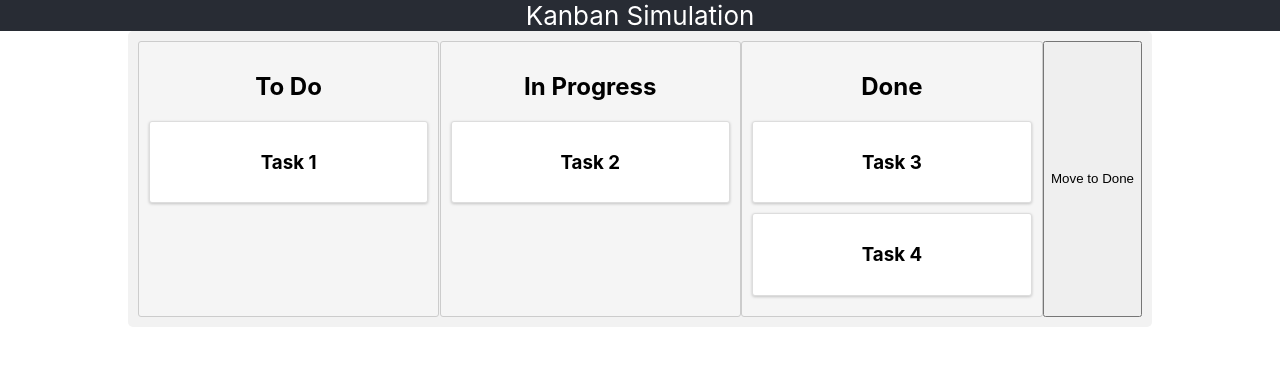
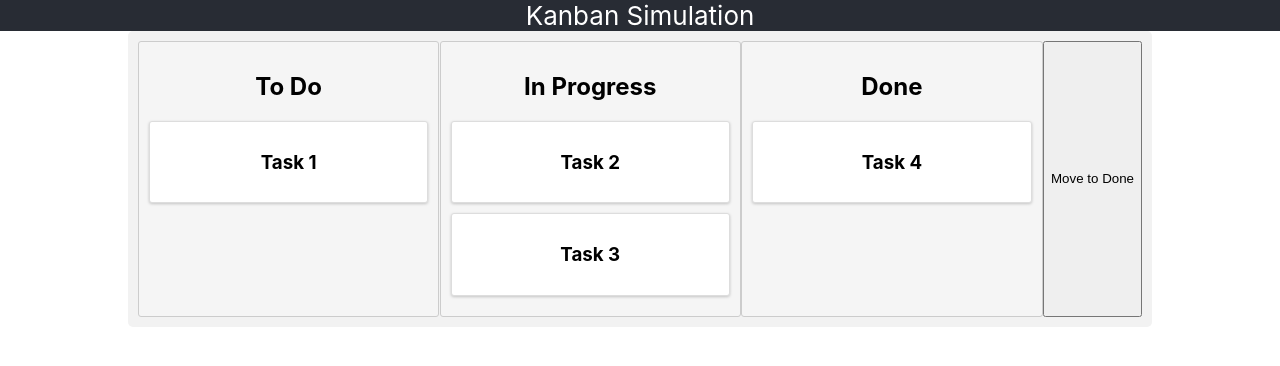
Before and after one commit to JimBobBirnie/kanboard-react, a React (Create React App) app: page / in a window 1280 px wide. Shown: the top 366 px of the page. Built offline with nearby package versions, Linux system fonts and the light colour scheme.

Commit message:
Used ColumnID and status ID to match statuses

```diff
--- a/src/KanbanBoard.js
+++ b/src/KanbanBoard.js
@@ -2,17 +2,22 @@ import React, { useState } from 'react';
 import TaskCard from './TaskCard';
 
 const KanbanBoard = () => {
+
+
+    const [columns, setColumns] = useState([
+        { id: 0, title: 'To Do' },
+        { id: 1, title: 'In Progress' },
+        { id: 2, title: 'Done' },
+        { id: 3, title: 'Complete' }
+    ])
+
     const [tasks, setTasks] = useState([
-        { id: 1, title: 'Task 1', status: 'To Do' },
-        { id: 2, title: 'Task 2', status: 'In Progress' },
-        { id: 3, title: 'Task 3', status: 'Done' },
-        { id: 4, title: 'Task 4', status: 'Done' },
+        { id: 1, title: 'Task 1', status: 0},
+        { id: 2, title: 'Task 2', status: 1 },
+        { id: 3, title: 'Task 3', status: 1 },
+        { id: 4, title: 'Task 4', status: 2 },
         // add more tasks as needed
     ]);
-
-    const [columns, setColumns] = useState([
-        'To Do', 'In Progress', 'Done'
-    ])
 
     const handleTaskMove = (id, newStatus) => {
         const updatedTasks = tasks.map(task => {
@@ -40,18 +45,18 @@ const KanbanBoard = () => {
     return (
         <div className="board">
             <div className="column">
-                <h2>{columns[0]}</h2>
-                {renderTaskCards('To Do')}
+                <h2>{columns[0].title}</h2>
+                {renderTaskCards(columns[0].id)}
             </div>
             <div className="column">
-                <h2>{columns[1]}</h2>
-                {renderTaskCards('In Progress')}
+                <h2>{columns[1].title}</h2>
+                {renderTaskCards(columns[1].id)}
             </div>
             <div className="column">
-                <h2>{columns[2]}</h2>
-                {renderTaskCards('Done')}
+                <h2>{columns[2].title}</h2>
+                {renderTaskCards(columns[2].id)}
             </div>
-            <button onClick={() => handleTaskMove(1, 'Done')}>Move to Done</button>
+            <button onClick={() => handleTaskMove(1, columns[2].id)}>Move to Done</button>
         </div>
     );
 };
```
